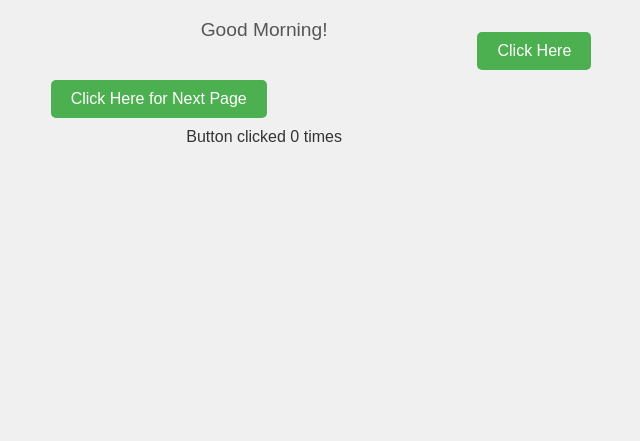
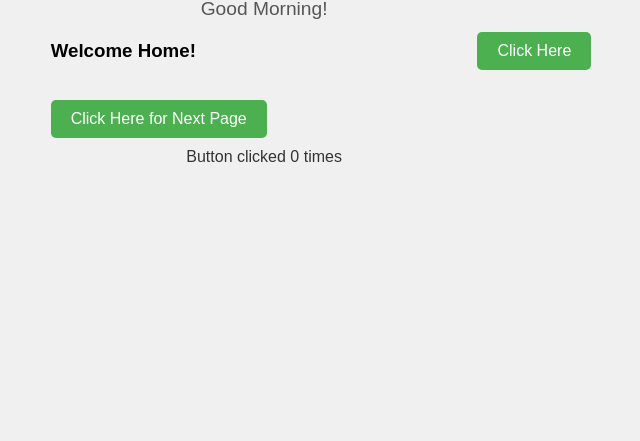
Before and after one commit to jsbagul/Repo_Chemito3, a plain HTML site: page index.html in a window 1280 px wide. Shown: the part 359-800 px from the top of the page, without its empty margins (319-959 px from the left). Drawn offline with Linux system fonts and the light colour scheme.

Commit message:
structure updated

```diff
--- a/index.html
+++ b/index.html
@@ -10,6 +10,7 @@
     <div>
         <h1>This is the Home Page</h1>
         <p id="greeting"></p>
+        <h3>Welcome Home!</h3>
         <button id="nextPageButton"><a href="secondPage.html">Click Here for Next Page</a></button>
         <p id="click-count">Button clicked 0 times</p>
     </div>
```
